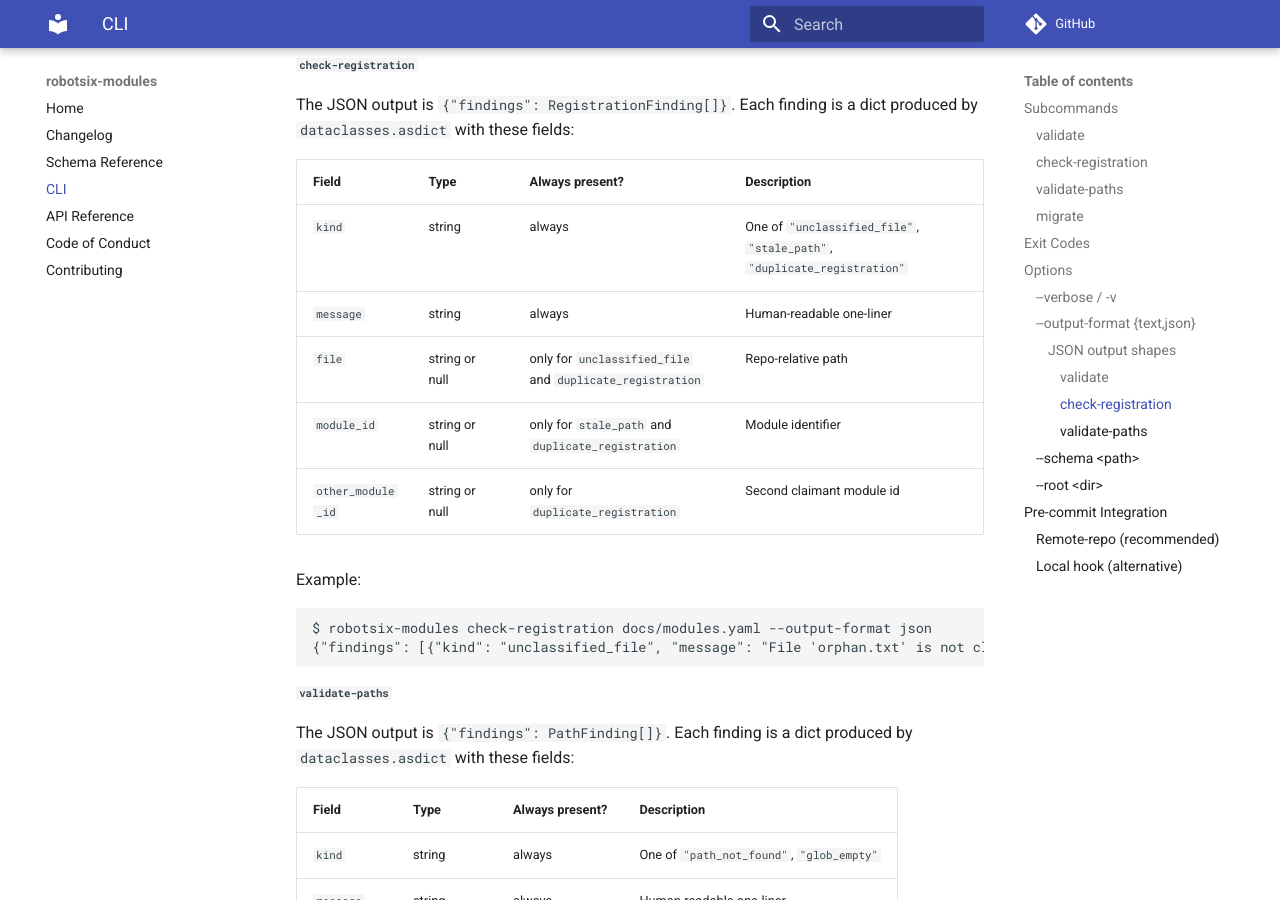
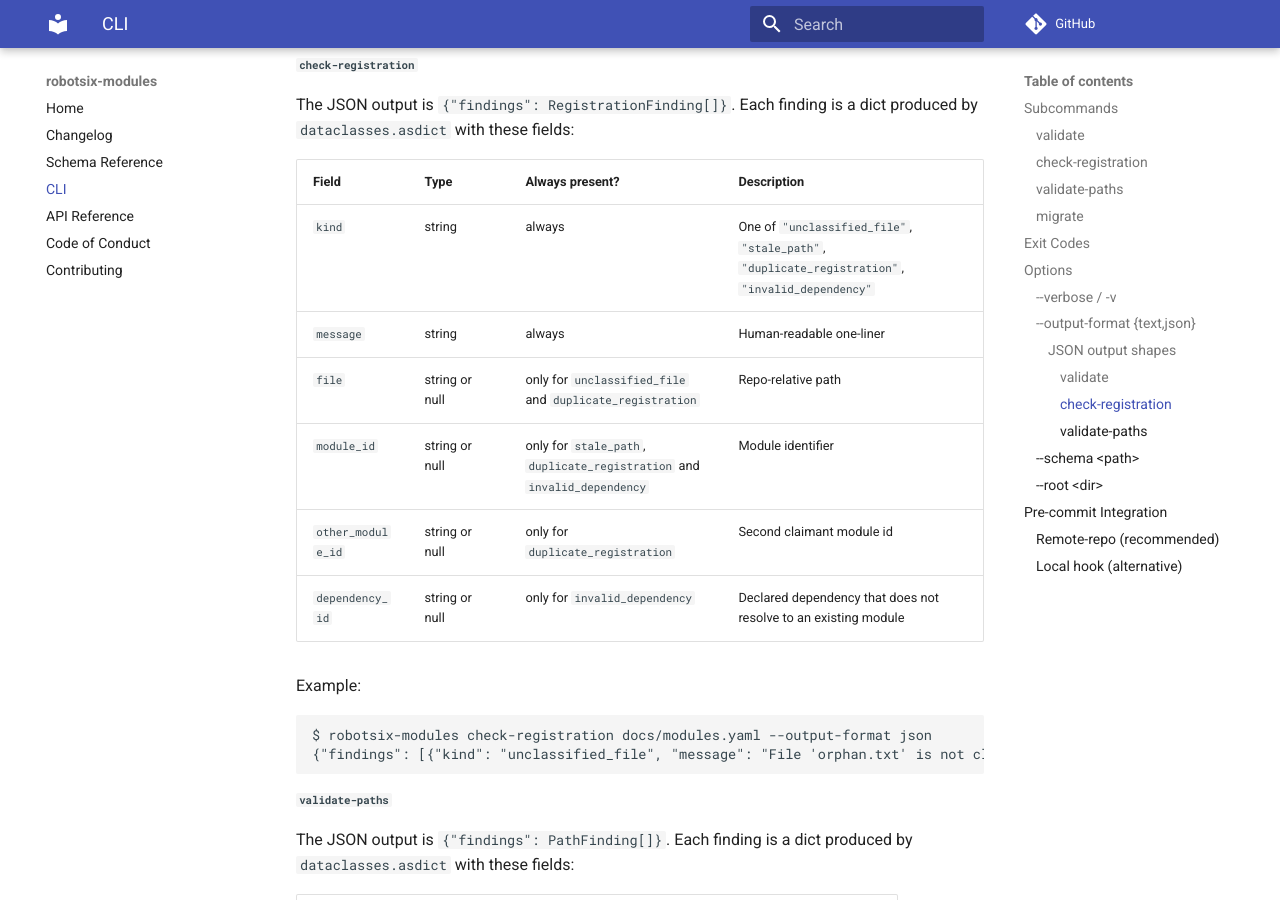
Before and after one commit to damien-robotsix/robotsix-modules, an MkDocs documentation site: the page built from docs/cli/usage.md, in a window 1280 px wide and 900 px high, scrolled down 2313 px. Built offline with MkDocs 1.6.1 and Material for MkDocs 9.7.7, drawn with Linux system fonts in a browser that asks for light colours; comment, search, counter and statistics services are not loaded.

Commit message:
mill(docs): Add validation for module dependency references (20260903T182613Z-add-validation-for-module-dependency-ref-2a39)

````diff
--- a/docs/cli/usage.md
+++ b/docs/cli/usage.md
@@ -104,17 +104,18 @@ dict produced by `dataclasses.asdict` with these fields:
 
 | Field | Type | Always present? | Description |
 |-------|------|-----------------|-------------|
-| `kind` | string | always | One of `"unclassified_file"`, `"stale_path"`, `"duplicate_registration"` |
+| `kind` | string | always | One of `"unclassified_file"`, `"stale_path"`, `"duplicate_registration"`, `"invalid_dependency"` |
 | `message` | string | always | Human-readable one-liner |
 | `file` | string or null | only for `unclassified_file` and `duplicate_registration` | Repo-relative path |
-| `module_id` | string or null | only for `stale_path` and `duplicate_registration` | Module identifier |
+| `module_id` | string or null | only for `stale_path`, `duplicate_registration` and `invalid_dependency` | Module identifier |
 | `other_module_id` | string or null | only for `duplicate_registration` | Second claimant module id |
+| `dependency_id` | string or null | only for `invalid_dependency` | Declared dependency that does not resolve to an existing module |
 
 Example:
 
 ```console
 $ robotsix-modules check-registration docs/modules.yaml --output-format json
-{"findings": [{"kind": "unclassified_file", "message": "File 'orphan.txt' is not claimed by any module", "file": "orphan.txt", "module_id": null, "other_module_id": null}]}
+{"findings": [{"kind": "unclassified_file", "message": "File 'orphan.txt' is not claimed by any module", "file": "orphan.txt", "module_id": null, "other_module_id": null, "dependency_id": null}]}
 ```
 
 ##### `validate-paths`
````
Also changed, not shown: docs/validation/api.md (+1 -0 lines).
